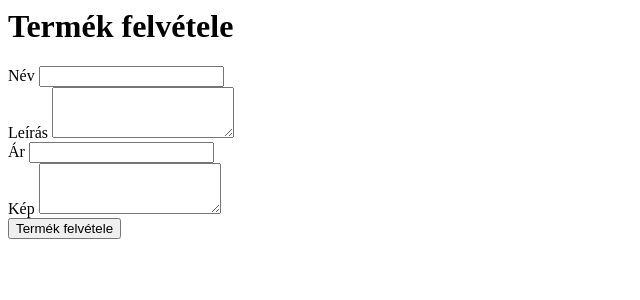
After one commit to TLPLTSzft/2022.11.06_Dolgozat-Webshop, a PHP site: page /views/termek_insert.php in a window 1280 px wide. The commit adds this page. Shown: the top 300 px of the page, without its empty margins (0-640 px from the left). Run offline with PHP 8.4, Linux system fonts and the light colour scheme.

Commit message:
Pontosítások, korrigálások

```diff
--- a/controllers/bejelentkezes.php
+++ b/controllers/bejelentkezes.php
@@ -1,4 +1,7 @@
 <?php
+if (isset($_SESSION['felhasznalo'])) {
+  header("Location: /");
+}
 if ($_SERVER['REQUEST_METHOD'] == "POST") {
   $felhasznalo_nev = $_POST['felhasznalo_nev'];
   $jelszo = $_POST['jelszo'];
@@ -11,6 +14,7 @@ if ($_SERVER['REQUEST_METHOD'] == "POST") {
     header("Location: /");
   } else {
     $hiba = "Hibás felhasználó név vagy jelszó!";
+    include "views/hiba_alert.php";
   }
 }
 include "views/bejelentkezes_urlap.php";
--- a/controllers/regisztracio.php
+++ b/controllers/regisztracio.php
@@ -1,4 +1,7 @@
 <?php
+if (isset($_SESSION['felhasznalo'])) {
+  header("Location: /");
+}
 if ($_SERVER['REQUEST_METHOD'] == "POST") {
   require_once "models/FelhasznaloModel.php";
   $felh_model = new FelhasznaloModel();
--- a/models/FelhasznaloModel.php
+++ b/models/FelhasznaloModel.php
@@ -4,11 +4,10 @@ class FelhasznaloModel extends Adatbazis
 {
   public function regisztracio($felhasznalo_nev, $email, $jelszo, $teljes_nev, $szuletesi_datum, $iranyito_szam, $varos, $cim)
   {
-    $sql = "INSERT INTO felhasznalo(felhasznalo_nev, email, jelszo, teljes_nev, szuletesi_datum, iranyito_szam, varos, cim)
-    VALUES (?,?,?,?,?,?,?,?)";
+    $sql = "INSERT INTO felhasznalo(felhasznalo_nev, email, jelszo, teljes_nev, szuletesi_datum, iranyito_szam, varos, cim) VALUES (?,?,?,?,?,?,?,?)";
     $stmt = $this->conn->prepare($sql);
     $hash = password_hash($jelszo, PASSWORD_DEFAULT);
-    $stmt->bind_param("ssssssss", $felhasznalo_nev, $email, $hash, $teljes_nev, $szuletesi_datum, $iranyito_szam, $varos, $cim);
+    $stmt->bind_param("sssssiss", $felhasznalo_nev, $email, $hash, $teljes_nev, $szuletesi_datum, $iranyito_szam, $varos, $cim);
     $stmt->execute();
   }
   public function bejelentkezes($felhasznalo_nev, $jelszo)
--- /dev/null
+++ b/views/_403.html
@@ -0,0 +1,2 @@
+<h1>Ez bizony 403-es hiba! </h1>
+<h2>Az oldal megtekintéséhez 1-es szintű NB engedély szükséges!</h2>
--- a/views/_404.html
+++ b/views/_404.html
@@ -1,2 +1,2 @@
 <h1>Ez bizony 404-es hiba! </h1>
-<h2>A megadott oldal nem található!</h2>
+<h2>A megadott oldal elveszett!</h2>
--- a/views/bejelentkezes_urlap.php
+++ b/views/bejelentkezes_urlap.php
@@ -2,12 +2,12 @@
 <form method="POST">
   <div class="container-fluid">
     <div class="row">
-      <div class="mb-3 col-md-6 col-lg-4 col-xl-3 col-xxl-2">
+      <div class="mb-3 col-lg-6 col-xl-4">
         <label for="felhasznalo_nev_input" class="form-label">Felhasználó név</label>
         <input type="text" class="form-control" id="felhasznalo_nev_input" name="felhasznalo_nev">
       </div>
 
-      <div class="mb-3 col-md-6 col-lg-4 col-xl-3 col-xxl-2">
+      <div class="mb-3 col-lg-6 col-xl-4">
         <label for="jelszo_input" class="form-label">Jelszó</label>
         <input type="password" class="form-control" id="jelszo_input" name="jelszo">
       </div>
--- /dev/null
+++ b/views/hiba_alert.php
@@ -0,0 +1,4 @@
+<div class="alert alert-danger alert-dismissible fade show" role="alert">
+  <strong><?php echo $hiba ?></strong>
+  <button type="button" class="btn-close" data-bs-dismiss="alert" aria-label="Close"></button>
+</div>
--- /dev/null
+++ b/views/termek_insert.php
@@ -0,0 +1,28 @@
+<h1>Termék felvétele</h1>
+<form method="POST">
+  <div class="container-fluid">
+    <div class="row">
+      <div class="mb-3 col-lg-6 col-xl-4">
+        <label for="nev_input" class="form-label">Név</label>
+        <input type="text" class="form-control" id="nev_input" name="nev">
+      </div>
+
+      <div class="mb-3 col-lg-6 col-xl-4">
+        <label for="leiras_input" class="form-label">Leírás</label>
+        <textarea class="form-control" id="leiras_input" rows="3" name="leiras"></textarea>
+      </div>
+
+      <div class="mb-3 col-lg-6 col-xl-4">
+        <label for="ar_input" class="form-label">Ár</label>
+        <input type="number" class="form-control" id="ar_input" name="ar">
+      </div>
+
+      <div class="mb-3 col-lg-6 col-xl-4">
+        <label for="kep_input" class="form-label">Kép</label>
+        <textarea class="form-control" id="kep_input" rows="3" name="kep"></textarea>
+      </div>
+
+    </div>
+  </div>
+  <button type="submit" class="btn btn-outline-primary">Termék felvétele</button>
+</form>
```
Also changed, not shown: controllers/termek_insert.php (added, +7 -0 lines), models/TermekModel.php (+7 -0 lines), views/regisztracio_urlap.php (+8 -8 lines), api/termek.php (added), views/hiba_modal.php (added).
